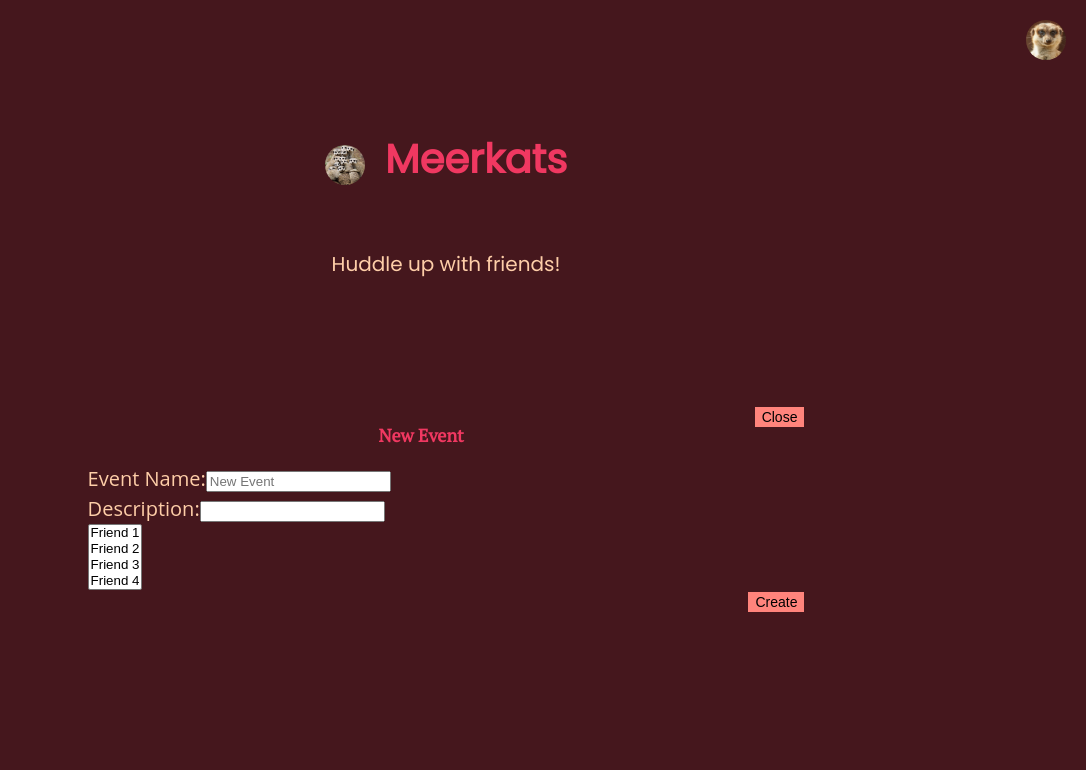
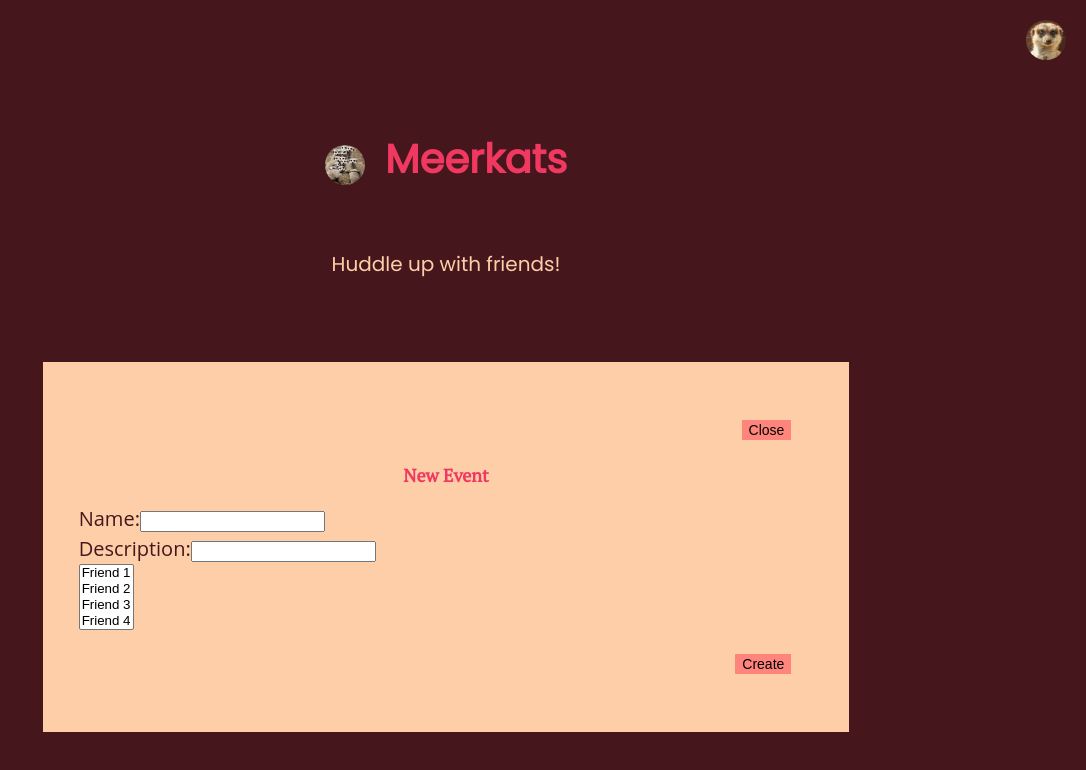
Before and after one commit to secilreel/meerkatsClient, a React (Create React App) app: page /new_event in a window 1280 px wide. Shown: the top 770 px of the page, without its empty margins (194-1280 px from the left). Built offline with nearby package versions, Linux system fonts and the light colour scheme.

Commit message:
clarified the outlook for static client

```diff
--- a/src/components/Events/EventDetails.js
+++ b/src/components/Events/EventDetails.js
@@ -1,11 +1,12 @@
 import React from 'react';
+import account from '../../Images/headshot.png';
 
 export default function EventDetails (){
     return (
         <section className="event container">
             <h2>Event 2</h2>
             <div className="event-box">
-                    <img src="resources/account.jpg" className="event-owner logo" alt="headfshot of the event planner's account" />
+                    <img src={account} className="event-owner logo" alt="headshot of the event planner's account" />
                     <div className="event-details">
                         <label htmlFor="eventDescription">Event Description:</label>
                         <p>Let's eat pho tonight</p>
@@ -20,7 +21,7 @@ export default function EventDetails (){
                         </div>
                     </div>
                 </div>
-                <div className="remove-event">
+                <div className="button-box">
                     <button type="button" className="js-remove-event-button">Remove Event</button>
                 </div>
             </section>
--- a/src/components/Events/NewEvent.js
+++ b/src/components/Events/NewEvent.js
@@ -2,15 +2,15 @@ import React from 'react';
 
 export default function NewEvent (){
     return (
-        <section classNameName="event container">
-        <div className="close-new-event">
-                <button type="button" className="js-close-new-event-button">Close</button>
+        <section className="event container">
+            <div className="button-box">
+                <button type="button">Close</button>
             </div>
             <h2>New Event</h2>
             <form>
                 <div className="eventName">
-                <label htmlFor="eventName">Event Name:</label>
-                <input placeholder="New Event" required />
+                    <label htmlFor="eventName">Name:</label>
+                    <input required />
                 </div>
                 <div className="eventDescription">
                     <label htmlFor="description">Description:</label>
@@ -24,7 +24,9 @@ export default function NewEvent (){
                             <option>Friend 4</option>
                     </select>
                 </div>
+                <div className="button-box">
                 <button type="submit">Create</button>
+                </div>
             </form>
         </section>
     );
--- a/src/components/LoginForm/LoginForm.js
+++ b/src/components/LoginForm/LoginForm.js
@@ -10,6 +10,7 @@ export default class LoginForm extends Component{
             <div className="login container">
                 <h2>Login</h2>
                 <form>
+                    <div className="login-box">
                     <div className="username">
                         <label htmlFor="loginUsername">User name</label>
                         <input required name="username"/>
@@ -18,7 +19,10 @@ export default class LoginForm extends Component{
                         <label htmlFor="loginPassword">Password</label>
                         <input required name="password" type="password"/>
                     </div>
+                    <div className="button-box">
                     <button type="submit">Login</button>
+                    </div>
+                    </div>
                 </form>
             </div>
         );
--- a/src/index.css
+++ b/src/index.css
@@ -140,13 +140,12 @@ button{
     border: 0.07em solid  #ff847c;
     font-size: 0.7em;
     background-color: #ff847c;
-    clear:left;
-    float:right;
 }
 
 .container {
     background-color: #fecea8;
     color: #45171d;
+    margin: 5%;
 }
 
 .description{
@@ -154,8 +153,19 @@ button{
 }
 
 .event-box{
-    display: flex;
-    flex-direction: row;
+  display: flex;
+  flex-direction: row;
+}
+
+.login-box{
+  display: flex;
+  flex-direction: column;
+}
+
+.button-box{
+  display: flex;
+  flex-direction: row-reverse;
+  margin: 3%;
 }
 
 #cancel-error{
```
Lines whose indentation alone changed are shown as unchanged.
